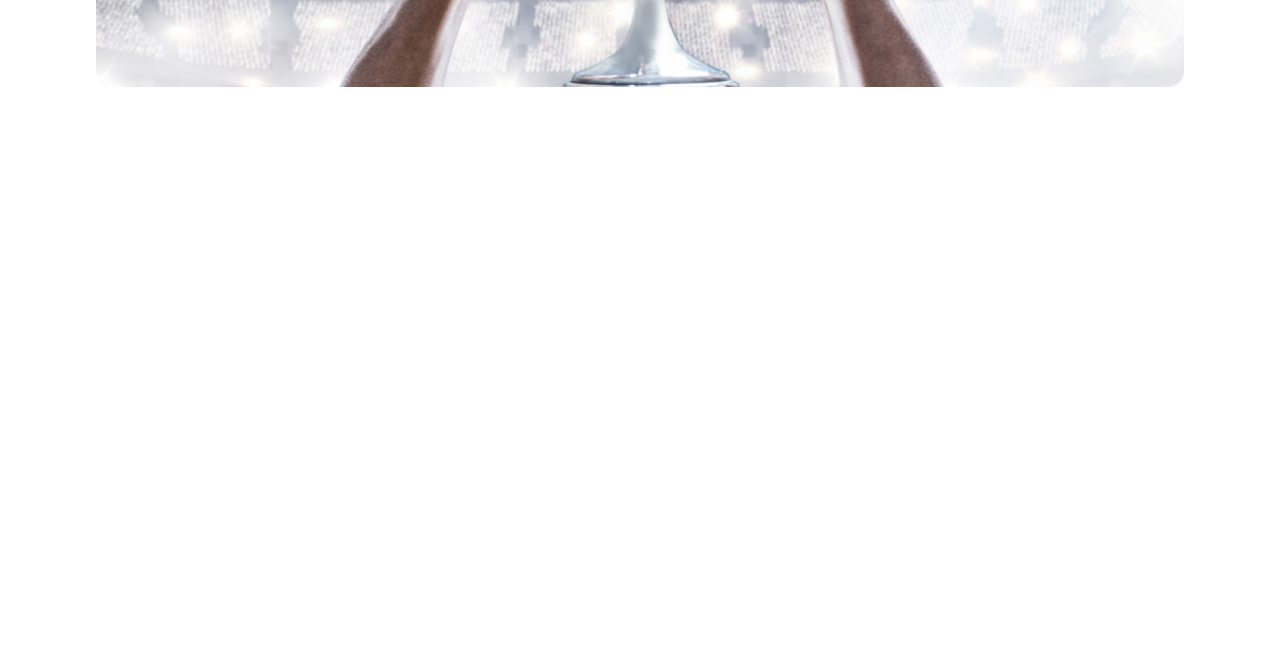
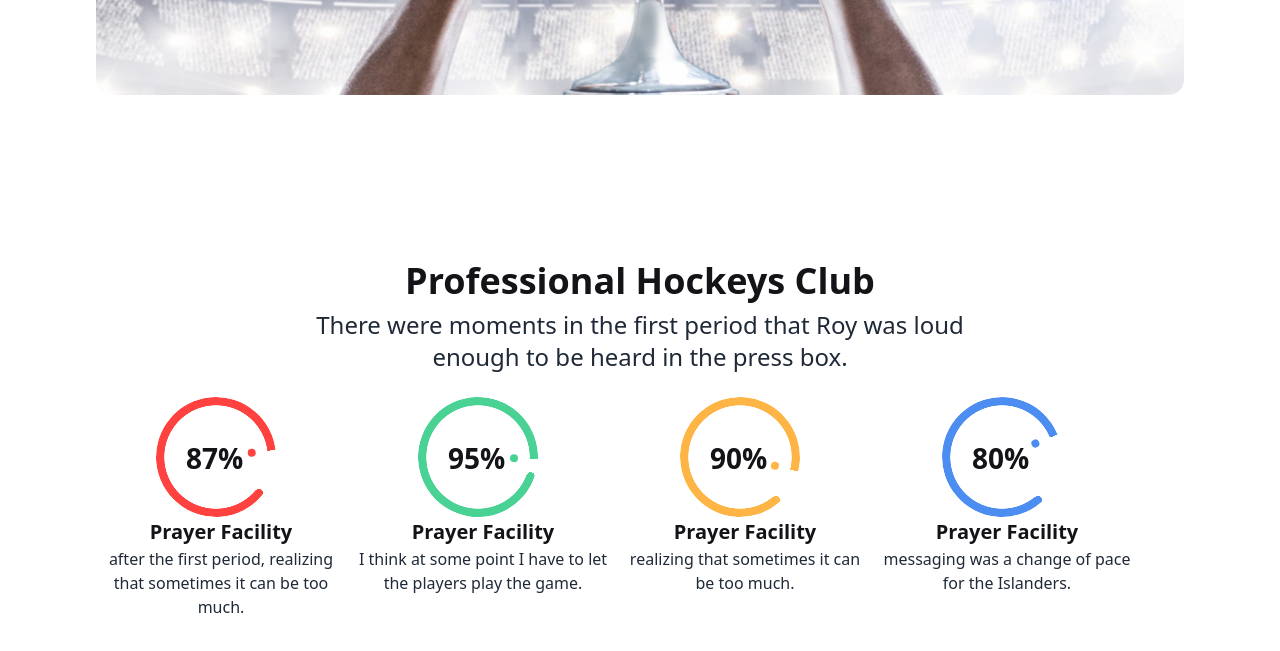
Before and after one commit to mamarif1555/Hockeys, a plain HTML site: page index.html in a window 1280 px wide. Shown: the part 531-1182 px from the top of the page. Before the commit the page ends 800 px from the top, so only its background shows below. Drawn offline with nearby package versions, Linux system fonts and the light colour scheme.

Commit message:
profeshonal hockeys culab upload

```diff
--- a/index.html
+++ b/index.html
@@ -11,6 +11,7 @@
     <link rel="preconnect" href="https://fonts.googleapis.com">
     <link rel="preconnect" href="https://fonts.gstatic.com" crossorigin>
     <link href="https://fonts.googleapis.com/css2?family=Manrope:wght@400;500;600;700;800&display=swap" rel="stylesheet">
+    <link rel="stylesheet" href="styles/style.css">
     <!-- style manrope font -->
     <style>
         font-manrope{
@@ -67,7 +68,7 @@
     </nav>
 
 
-        <div class="container mx-auto lg:px-24 px-8">
+        <div class="container mx-auto lg:px-24 px-8 py-2">
             <div class="carousel w-full">
                 <div id="slide1" class="carousel-item relative w-full lg:h-[550px] h-[200px]">
                   <img src="./images/1.png"class="w-full lg:h-[550px] h-[200px]" />
@@ -103,6 +104,49 @@
                   <p class="text-white text-xs font-medium">That whole sequence of less than a minute was maybe the least animated Roy was throughout his first night.</p>
               </div>
         </div>
+         <!-- Professional Hockeys Club -->
+        <div class="container mx-auto lg:px-24 px-8 py-4">
+            <div class="lg:w-[650px] text-center mx-auto space-y-2">
+                <h3 class="lg:text-4xl text-[20px] font-extrabold text-[#131318]">Professional Hockeys Club</h3>
+                <p class="lg:text-2xl text-[14px] font-medium text-[rgba(19, 19, 24, 0.60)]">There were moments in the first period that Roy was loud enough to be heard in the press box.</p>
+            </div>
+            <div class="lg:flex flex-col-1 lg:space-x-3 spacey-3 py-6">
+                <div class="w-[250px] text-center boxer">
+                    <div class="box">
+                        <div class="radial-progress nice" style="--value:87;" role="progressbar"></div>
+                        <h4 class="number">87%</h4>
+                    </div>
+                    <h3 class="text-[20px] font-semibold text-[#131318]">Prayer Facility</h3>
+                        <p class="text-[rgba(19, 19, 24, 0.60)] text-[16px] font-normal"> after the first period, realizing that sometimes it can be too much.</p>
+                </div>
+
+                <div class="w-[250px] text-center boxer">
+                    <div class="box">
+                        <div class="radial-progress nice-first" style="--value:95;" role="progressbar"></div>
+                        <h4 class="number-first">95%</h4>
+                    </div>
+                    <h3 class="text-[20px] font-semibold text-[#131318]">Prayer Facility</h3>
+                        <p class="text-[rgba(19, 19, 24, 0.60)] text-[16px] font-normal">I think at some point I have to let the players play the game.</p>
+                </div>
+                <div class="w-[250px] text-center boxer">
+                    <div class="box">
+                        <div class="radial-progress nice-second" style="--value:90;" role="progressbar"></div>
+                        <h4 class="number-second">90%</h4>
+                    </div>
+                    <h3 class="text-[20px] font-semibold text-[#131318]">Prayer Facility</h3>
+                        <p class="text-[rgba(19, 19, 24, 0.60)] text-[16px] font-normal">realizing that sometimes it can be too much.</p>
+                </div>
+                <div class="w-[250px] text-center boxer">
+                    <div class="box">
+                        <div class="radial-progress nice-third" style="--value:80;" role="progressbar"></div>
+                        <h4 class="number-third">80%</h4>
+                    </div>
+                    <h3 class="text-[20px] font-semibold text-[#131318]">Prayer Facility</h3>
+                        <p class="text-[rgba(19, 19, 24, 0.60)] text-[16px] font-normal">messaging was a change of pace for the Islanders.</p>
+                </div>
+            </div>
+        </div>
+
    </header>
    <main>
 
--- /dev/null
+++ b/styles/style.css
@@ -0,0 +1,84 @@
+
+.boxer{
+    width: 250px;
+    height: 250px;
+    /* border: 2px solid rgb(25, 0, 255) */
+}
+.box{
+    /* border: 2px solid rgb(25, 0, 255); */
+    display: flex;
+    width: 120px;
+    height: 120px;
+    margin-left: 60px;
+}
+.nice{
+    width: 120px;
+    height: 120px;
+    position: relative;
+    color: #FF4240;
+    transform: rotate(130deg);
+    /* border: 2px solid rgb(0, 255, 115); */
+}
+.number{
+    position: absolute;
+   color: #131318;
+   text-align: center;
+   font-size: 28px;
+   font-weight: 800;
+   transform: rotate(0deg);
+   /* border: 2px solid red; */
+   margin-top:40px ;
+   margin-left:30px;
+}
+.nice-first{
+    width: 120px;
+    height: 120px;
+    position: relative;
+    transform: rotate(110deg);
+    color: #49D293;
+}
+.number-first{
+    position: absolute;
+    color: #131318;
+    text-align: center;
+    font-size: 28px;
+    font-weight: 800;
+    transform: rotate(0deg);
+    margin-top:40px ;
+    margin-left:30px;
+
+}
+.nice-second{
+    width: 120px;
+    height: 120px;
+    position: relative;
+    transform: rotate(140deg);
+    color: #FFB546;
+}
+.number-second{
+    position: absolute;
+    color: #131318;
+    text-align: center;
+    font-size: 28px;
+    font-weight: 800;
+    transform: rotate(0deg);
+    margin-top:40px ;
+    margin-left:30px;
+}
+.nice-third{
+    width: 120px;
+    height: 120px;
+    position: relative;
+    transform: rotate(140deg);
+    color: #4C8DF1;
+}
+.number-third{
+    position: absolute;
+    color: #131318;
+    text-align: center;
+    font-size: 28px;
+    font-weight: 800;
+    transform: rotate(0deg);
+    margin-top:40px ;
+    margin-left:30px;
+}
```
